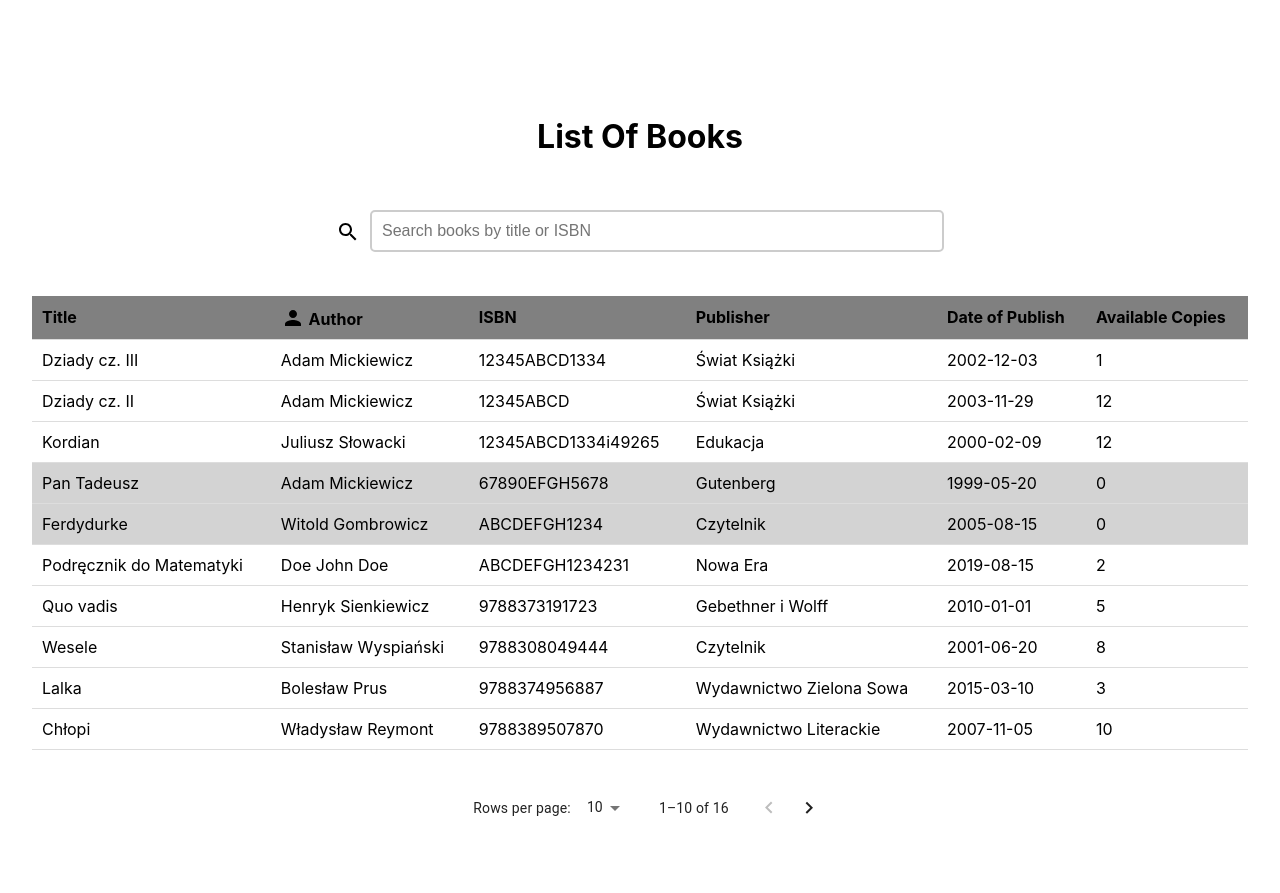
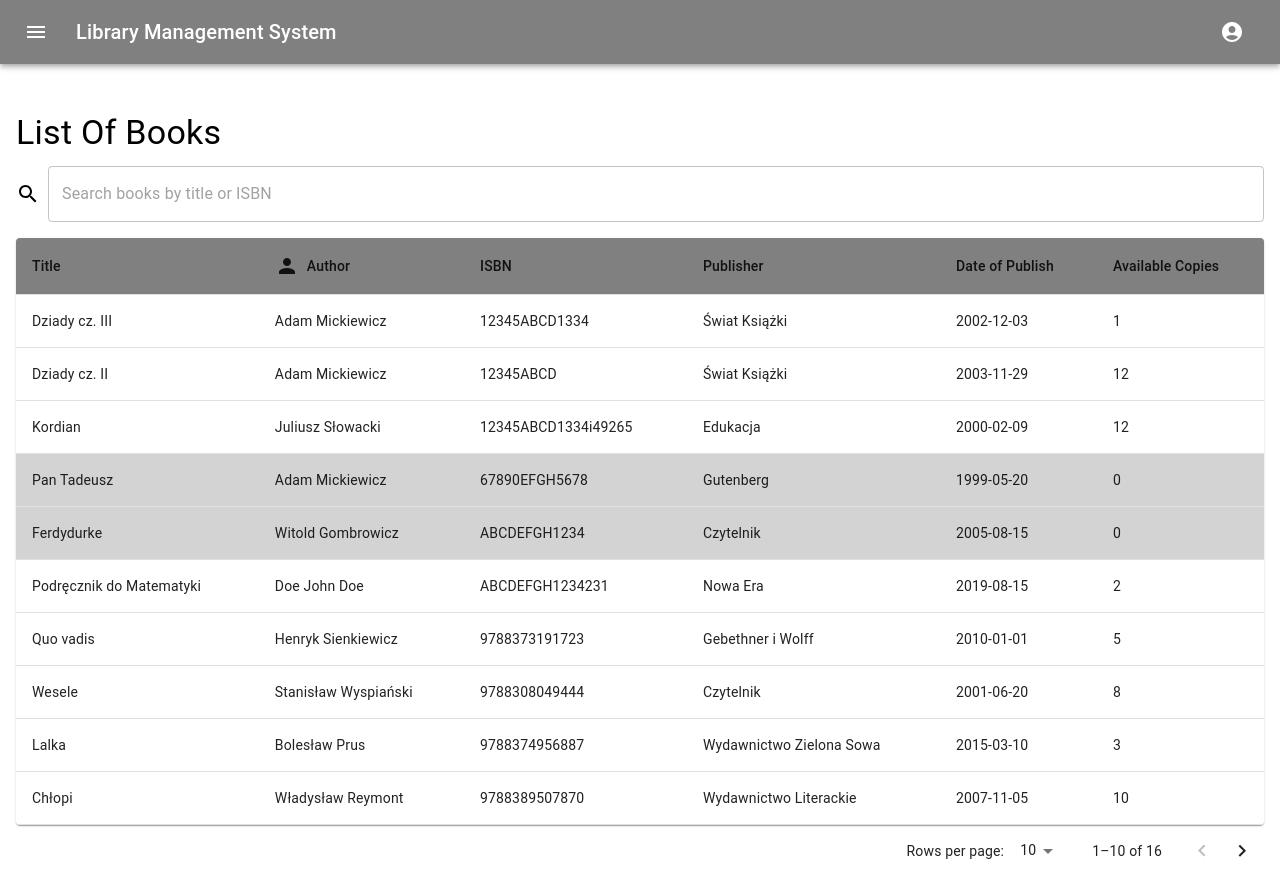
Before and after one commit to wujciak/library_front, a React (Create React App) app: page /books in a window 1280 px wide. Before the commit the page ends 866 px from the top, so only its background shows below. Built offline with nearby package versions, Linux system fonts and the light colour scheme.

Commit message:
Added navigation to MenuAppBar.tsx. Changed HTML elements to MUI elements in ListOfBooks.tsx

```diff
--- a/src/components/app-bar/MenuAppBar.tsx
+++ b/src/components/app-bar/MenuAppBar.tsx
@@ -2,30 +2,67 @@ import React, { useState, MouseEvent } from "react";
 import { AppBar, IconButton, Menu, MenuItem, Toolbar, Typography, Box } from "@mui/material";
 import MenuIcon from "@mui/icons-material/Menu";
 import { AccountCircle } from "@mui/icons-material";
+import {useNavigate} from "react-router-dom";
 
-const MenuAppBar: React.FC = () => {
-    const [anchorEl, setAnchorEl] = useState<null | HTMLElement>(null);
+function MenuAppBar()  {
+    const [anchorElNav, setAnchorElNav] = useState<null | HTMLElement>(null);
+    const [anchorElUser, setAnchorElUser] = useState<null | HTMLElement>(null);
+    const navigate = useNavigate();
 
-    const handleMenu = (event: MouseEvent<HTMLElement>) => {
-        setAnchorEl(event.currentTarget);
+    const handleNavMenu = (event: MouseEvent<HTMLElement>) => {
+        setAnchorElNav(event.currentTarget);
     };
 
-    const handleClose = () => {
-        setAnchorEl(null);
+    const handleUserMenu = (event: MouseEvent<HTMLElement>) => {
+        setAnchorElUser(event.currentTarget);
+    };
+
+    const handleCloseNavMenu = () => {
+        setAnchorElNav(null);
+    };
+
+    const handleCloseUserMenu = () => {
+        setAnchorElUser(null);
+    };
+
+    const handleNavClick = (path: string) => {
+        navigate(path);
+        handleCloseNavMenu();
     };
 
     return (
         <AppBar position="static" sx={{ bgcolor: 'grey' }}>
             <Toolbar>
+                <Box>
                     <IconButton
                         size="large"
                         edge="start"
                         color="inherit"
                         aria-label="menu"
                         sx={{ mr: 2 }}
+                        onClick={handleNavMenu}
                     >
                         <MenuIcon />
                     </IconButton>
+                    <Menu
+                        id="menu-appbar-nav"
+                        anchorEl={anchorElNav}
+                        anchorOrigin={{
+                            vertical: 'top',
+                            horizontal: 'left',
+                        }}
+                        keepMounted
+                        transformOrigin={{
+                            vertical: 'top',
+                            horizontal: 'left',
+                        }}
+                        open={Boolean(anchorElNav)}
+                        onClose={handleCloseNavMenu}
+                    >
+                        <MenuItem onClick={() => handleNavClick('/books')}>Books</MenuItem>
+                        <MenuItem onClick={() => handleNavClick('/loans')}>Loans</MenuItem>
+                    </Menu>
+                </Box>
                 <Typography variant="h6" color="inherit" component="div" sx={{ flexGrow: 1 }}>
                     Library Management System
                 </Typography>
@@ -33,16 +70,16 @@ const MenuAppBar: React.FC = () => {
                     <IconButton
                         size="large"
                         aria-label="account of current user"
-                        aria-controls="menu-appbar"
+                        aria-controls="menu-appbar-user"
                         aria-haspopup="true"
                         color="inherit"
-                        onClick={handleMenu}
+                        onClick={handleUserMenu}
                     >
                         <AccountCircle />
                     </IconButton>
                     <Menu
-                        id="menu-appbar"
-                        anchorEl={anchorEl}
+                        id="menu-appbar-user"
+                        anchorEl={anchorElUser}
                         anchorOrigin={{
                             vertical: 'top',
                             horizontal: 'right',
@@ -52,16 +89,16 @@ const MenuAppBar: React.FC = () => {
                             vertical: 'top',
                             horizontal: 'right',
                         }}
-                        open={Boolean(anchorEl)}
-                        onClose={handleClose}
+                        open={Boolean(anchorElUser)}
+                        onClose={handleCloseUserMenu}
                     >
-                        <MenuItem onClick={handleClose}>Profile</MenuItem>
-                        <MenuItem onClick={handleClose}>Log Out</MenuItem>
+                        <MenuItem onClick={handleCloseUserMenu}>Profile</MenuItem>
+                        <MenuItem onClick={handleCloseUserMenu}>Log Out</MenuItem>
                     </Menu>
                 </Box>
             </Toolbar>
         </AppBar>
     );
-};
+}
 
 export default MenuAppBar;
--- a/src/components/list-of-books/ListOfBooks.css
+++ b/src/components/list-of-books/ListOfBooks.css
@@ -50,6 +50,12 @@ tr.unavailable {
     background-color: lightgray;
 }
 
-.PersonIcon{
+.PersonIcon {
     margin-bottom: -5px;
 }
+
+@media (max-width: 600px) {
+    .listOfBooks {
+        padding: 1rem;
+    }
+}
--- a/src/components/list-of-books/ListOfBooks.tsx
+++ b/src/components/list-of-books/ListOfBooks.tsx
@@ -1,9 +1,22 @@
-import React, { useState } from 'react';
+import React, { useState, ChangeEvent, MouseEvent } from 'react';
 import './ListOfBooks.css';
 import { booksData } from "../../res/booksData";
 import SearchIcon from '@mui/icons-material/Search';
 import PersonIcon from '@mui/icons-material/Person';
-import TablePagination from '@mui/material/TablePagination';
+import {
+    Box,
+    Table,
+    TableBody,
+    TableCell,
+    TableContainer,
+    TableHead,
+    TableRow,
+    Paper,
+    Typography,
+    TextField,
+    TablePagination
+} from '@mui/material';
+import MenuAppBar from "../app-bar/MenuAppBar";
 
 function ListOfBooks() {
     const [searchTerm, setSearchTerm] = useState('');
@@ -11,20 +24,20 @@ function ListOfBooks() {
     const [rowsPerPage, setRowsPerPage] = useState(10);
 
     const handlePageChange = (
-        event: React.MouseEvent<HTMLButtonElement> | null,
+        event: MouseEvent<HTMLButtonElement> | null,
         newPage: number,
     ) => {
         setPage(newPage);
     };
 
     const handleChangeRowsPerPage = (
-        event: React.ChangeEvent<HTMLInputElement | HTMLTextAreaElement>,
+        event: ChangeEvent<HTMLInputElement | HTMLTextAreaElement>,
     ) => {
         setRowsPerPage(parseInt(event.target.value, 10));
         setPage(0);
     };
 
-    const handleSearch = (event: React.ChangeEvent<HTMLInputElement>) => {
+    const handleSearch = (event: ChangeEvent<HTMLInputElement>) => {
         setSearchTerm(event.target.value);
     };
 
@@ -34,45 +47,55 @@ function ListOfBooks() {
     );
 
     return (
-        <div className="listOfBooks">
-            <h1>List Of Books </h1>
-            <div className="searchContainer">
-                <SearchIcon className="searchIcon"/>
-                <input
-                    className="searchInput"
-                    type="text"
+        <Box>
+            <MenuAppBar/>
+            <Box sx={{marginTop: 4, padding: 2}}>
+                <Typography variant="h4" gutterBottom>
+                    List Of Books
+                </Typography>
+                <Box display="flex" alignItems="center" mb={2}>
+                    <SearchIcon sx={{marginRight: 1}} />
+                    <TextField
+                        variant="outlined"
+                        fullWidth
                         placeholder="Search books by title or ISBN"
                         value={searchTerm}
                         onChange={handleSearch}
                     />
-            </div>
-            <table>
-                <thead>
-                <tr>
-                    <th>Title</th>
-                    <th><PersonIcon className="PersonIcon"/> Author</th>
-                    <th>ISBN</th>
-                    <th>Publisher</th>
-                    <th>Date of Publish</th>
-                    <th>Available Copies</th>
-                </tr>
-                </thead>
-                <tbody>
+                </Box>
+                <TableContainer component={Paper}>
+                    <Table>
+                        <TableHead>
+                            <TableRow>
+                                <TableCell>Title</TableCell>
+                                <TableCell>
+                                    <Box display="flex" alignItems="center">
+                                        <PersonIcon sx={{marginRight: 1}}/> Author
+                                    </Box>
+                                </TableCell>
+                                <TableCell>ISBN</TableCell>
+                                <TableCell>Publisher</TableCell>
+                                <TableCell>Date of Publish</TableCell>
+                                <TableCell>Available Copies</TableCell>
+                            </TableRow>
+                        </TableHead>
+                        <TableBody>
                             {(rowsPerPage > 0
                                     ? filteredBooks.slice(page * rowsPerPage, page * rowsPerPage + rowsPerPage)
                                     : filteredBooks
                             ).map(book => (
-                    <tr key={book.id} className={book.availableCopies === 0 ? "unavailable" : ""}>
-                        <td>{book.name}</td>
-                        <td>{book.author}</td>
-                        <td>{book.isbn}</td>
-                        <td>{book.publisher}</td>
-                        <td>{book.dateOfPublish}</td>
-                        <td>{book.availableCopies}</td>
-                    </tr>
+                                <TableRow key={book.id} className={book.availableCopies === 0 ? "unavailable" : ""}>
+                                    <TableCell>{book.name}</TableCell>
+                                    <TableCell>{book.author}</TableCell>
+                                    <TableCell>{book.isbn}</TableCell>
+                                    <TableCell>{book.publisher}</TableCell>
+                                    <TableCell>{book.dateOfPublish}</TableCell>
+                                    <TableCell>{book.availableCopies}</TableCell>
+                                </TableRow>
                             ))}
-                </tbody>
-            </table>
+                        </TableBody>
+                    </Table>
+                </TableContainer>
                 <TablePagination
                     component="div"
                     count={filteredBooks.length}
@@ -81,7 +104,8 @@ function ListOfBooks() {
                     rowsPerPage={rowsPerPage}
                     onRowsPerPageChange={handleChangeRowsPerPage}
                 />
-        </div>
+            </Box>
+        </Box>
     );
 }
 
--- a/src/components/list-of-loans/ListOfLoans.tsx
+++ b/src/components/list-of-loans/ListOfLoans.tsx
@@ -16,11 +16,11 @@ import {
 import MenuAppBar from "../app-bar/MenuAppBar";
 import "./ListOfLoans.css";
 
-const ListOfLoans: React.FC = () => {
+function ListOfLoans() {
     const [page, setPage] = useState(0);
     const [rowsPerPage, setRowsPerPage] = useState(10);
 
-    const handlePageChange = (event: MouseEvent<HTMLButtonElement>, newPage: number) => {
+    const handlePageChange = (event: MouseEvent<HTMLButtonElement> | null, newPage: number) => {
         setPage(newPage);
     };
 
@@ -31,8 +31,8 @@ const ListOfLoans: React.FC = () => {
 
     return (
         <Box>
-            <MenuAppBar />
-            <Box sx={{ marginTop: 4, padding: 2 }}>
+            <MenuAppBar/>
+            <Box sx={{marginTop: 4, padding: 2}}>
                 <Typography variant="h4" gutterBottom>
                     List Of Loans
                 </Typography>
@@ -43,7 +43,7 @@ const ListOfLoans: React.FC = () => {
                                 <TableCell>Loan ID</TableCell>
                                 <TableCell>
                                     <Box display="flex" alignItems="center">
-                                        <PersonIcon sx={{ marginRight: 1 }} /> User
+                                        <PersonIcon sx={{marginRight: 1}}/> User
                                     </Box>
                                 </TableCell>
                                 <TableCell>Book</TableCell>
@@ -80,6 +80,6 @@ const ListOfLoans: React.FC = () => {
             </Box>
         </Box>
     );
-};
+}
 
 export default ListOfLoans;
```
Lines whose indentation alone changed are shown as unchanged.
